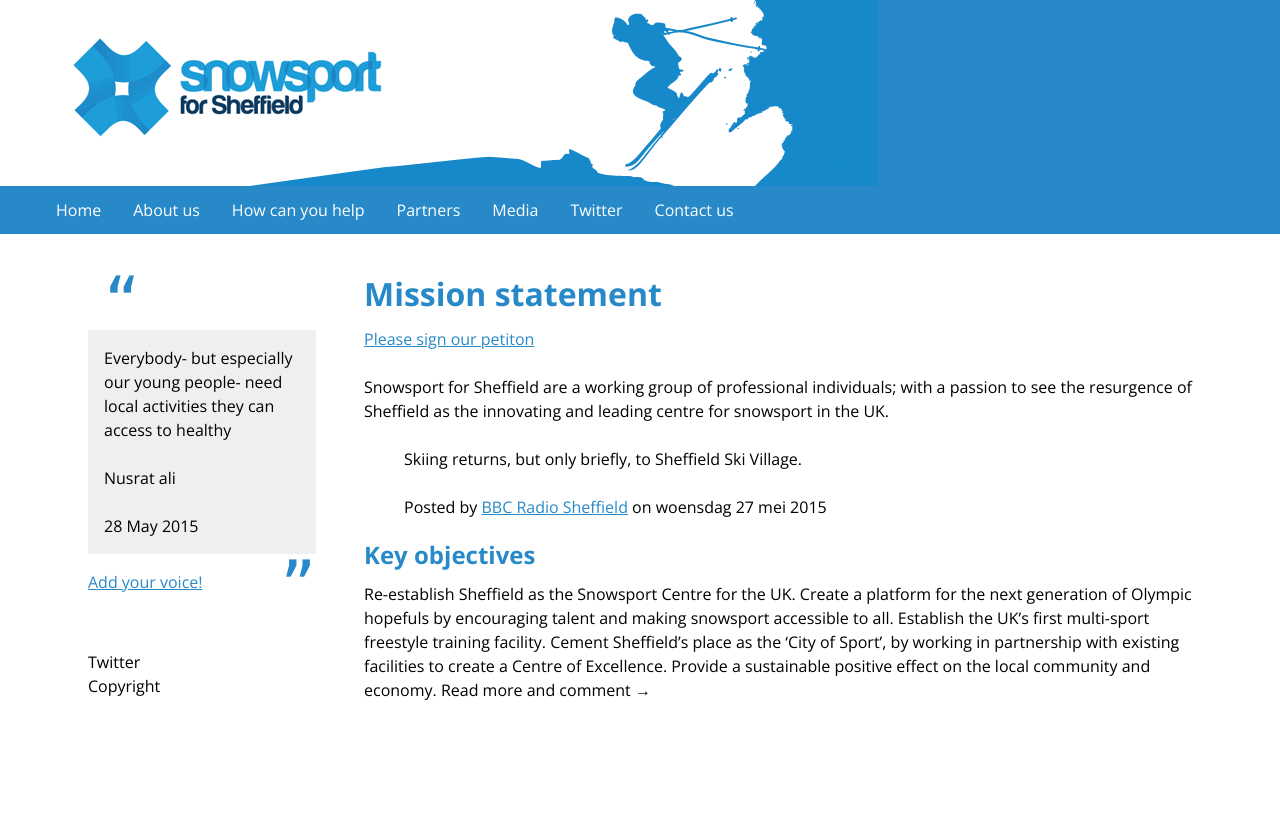
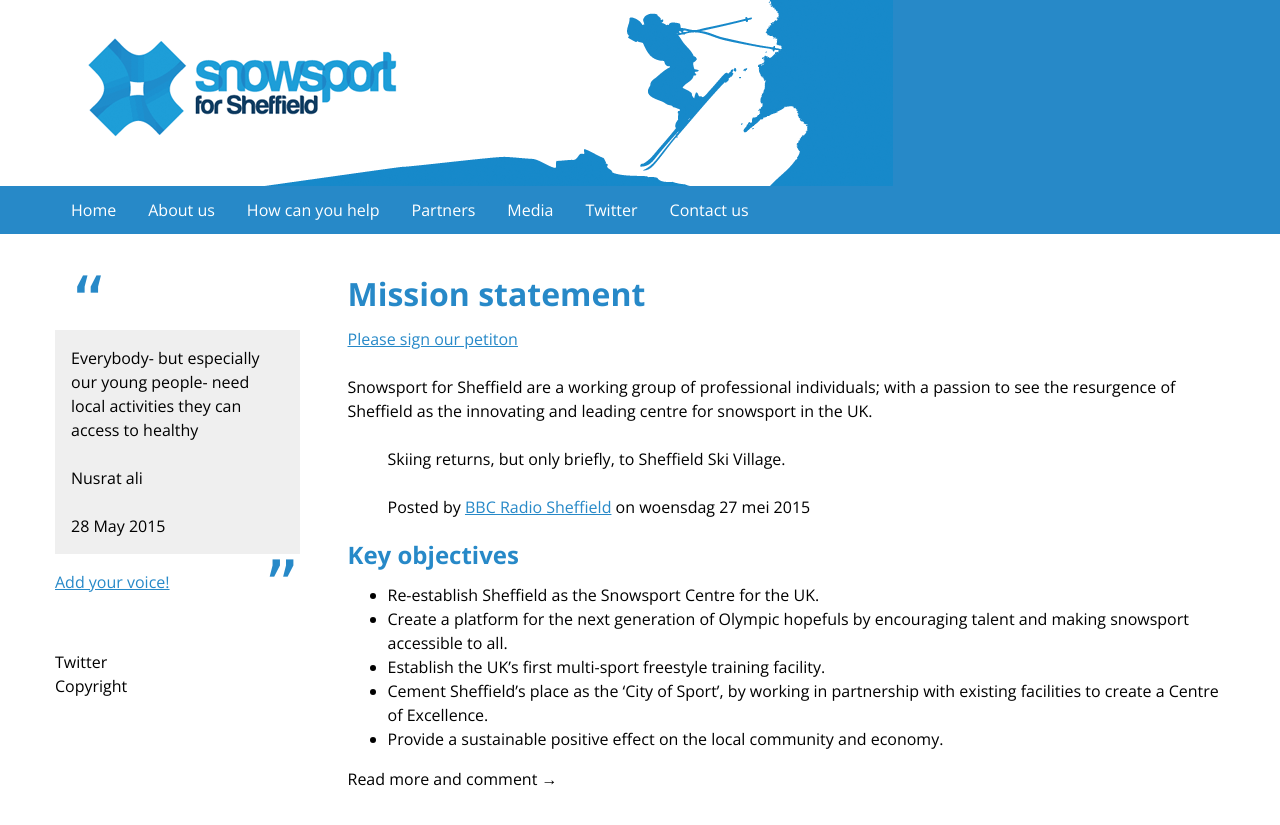
Before and after one commit to timble/www.snowsportforsheffield.co.uk, a Jekyll site: the page built from index.md, in a window 1280 px wide. Shown: the top 825 px of the page. Built offline with Jekyll 4.4.1, drawn with Linux system fonts in a browser that asks for light colours.

Commit message:
removing old about page, better spacing, creating list on homepage

```diff
--- a/_scss/_shame.scss
+++ b/_scss/_shame.scss
@@ -36,11 +36,13 @@
 // Header
 .header {
   background: $color-blue;
+  margin: auto;
 }
 
 .header__content {
   max-width: $maxwidth;
   margin: auto;
+  padding: 0 15px;
 }
 
 
@@ -88,7 +90,7 @@
 
 .container {
   @include clearfix;
-  padding: $spacing-large;
+  padding: $spacing-large 15px;
   max-width: $maxwidth;
   margin: auto;
 }
--- a/index.md
+++ b/index.md
@@ -12,9 +12,10 @@
 
 ## Key objectives
 
-Re-establish Sheffield as the Snowsport Centre for the UK.
-Create a platform for the next generation of Olympic hopefuls by encouraging talent and making snowsport accessible to all.
-Establish the UK's first multi-sport freestyle training facility.
-Cement Sheffield's place as the 'City of Sport', by working in partnership with existing facilities to create a Centre of Excellence.
-Provide a sustainable positive effect on the local community and economy.
+* Re-establish Sheffield as the Snowsport Centre for the UK.
+* Create a platform for the next generation of Olympic hopefuls by encouraging talent and making snowsport accessible to all.
+* Establish the UK's first multi-sport freestyle training facility.
+* Cement Sheffield's place as the 'City of Sport', by working in partnership with existing facilities to create a Centre of Excellence.
+* Provide a sustainable positive effect on the local community and economy.
+
 Read more and comment →
```
Also changed, not shown: about.md (deleted, +0 -11 lines), css/style.css.
